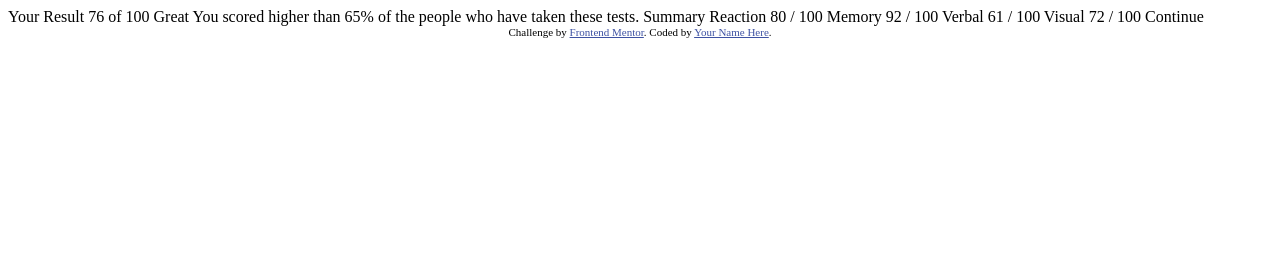
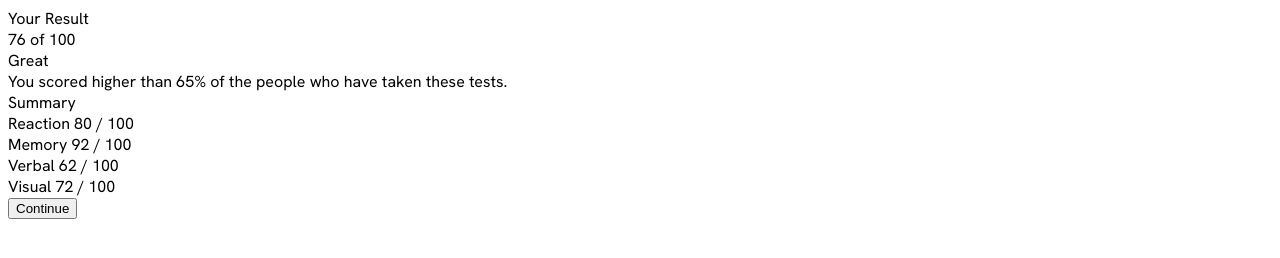
Before and after one commit to alemarr/fm-results-summary-component, a plain HTML site: page index.html in a window 1280 px wide. Drawn offline with Linux system fonts and the light colour scheme.

Commit message:
WIP Basic structure + style guide

```diff
--- a/index.html
+++ b/index.html
@@ -1,47 +1,65 @@
 <!DOCTYPE html>
 <html lang="en">
+
 <head>
   <meta charset="UTF-8">
-  <meta name="viewport" content="width=device-width, initial-scale=1.0"> <!-- displays site properly based on user's device -->
+  <meta name="viewport" content="width=device-width, initial-scale=1.0">
+  <!-- displays site properly based on user's device -->
 
   <link rel="icon" type="image/png" sizes="32x32" href="./assets/images/favicon-32x32.png">
+  <link rel="stylesheet" type="text/css" href="main.css">
 
   <title>Frontend Mentor | Results summary component</title>
+</head>
 
-  <!-- Feel free to remove these styles or customise in your own stylesheet 👍 -->
-  <style>
-    .attribution { font-size: 11px; text-align: center; }
-    .attribution a { color: hsl(228, 45%, 44%); }
-  </style>
-</head>
 <body>
-
-  Your Result
-  76
-  of 100
-
-  Great
-  You scored higher than 65% of the people who have taken these tests.
-
-  Summary
-
-  Reaction
-  80 / 100
-
-  Memory
-  92 / 100
-
-  Verbal
-  61 / 100
-
-  Visual
-  72 / 100
-
-  Continue
+  <main>
+    <div class="results row">
+      <div class="results__title">Your Result</div>
+      <div class="results__result__number">
+        76
+        of 100
+      </div>
+      <div class="results__result__text">
+        Great
+      </div>
+      <div class="results__result__description">You scored higher than 65% of the people who have taken these tests.
+      </div>
+    </div>
+    <div class="summary row">
+      <div class="summary__title">Summary</div>
+      <div class="summary__result summary__reaction">
+        <i class="summary__result__icon"></i>
+        <span class="summary__result__category">Reaction</span>
+        <span class="summary__result__result">80</span>
+        / 100
+      </div>
+      <div class="summary__result summary__memory">
+        <i class="summary__result__icon"></i>
+        <span class="summary__result__category">Memory</span>
+        <span class="summary__result__result">92</span>
+        / 100
+      </div>
+      <div class="summary__result summary__verbal">
+        <i class="summary__result__icon"></i>
+        <span class="summary__result__category">Verbal</span>
+        <span class="summary__result__result">62</span>
+        / 100
+      </div>
+      <div class="summary__result summary__visual">
+        <i class="summary__result__icon"></i>
+        <span class="summary__result__category">Visual</span>
+        <span class="summary__result__result">72</span>
+        / 100
+      </div>
+      <button class="summary__cta">Continue</button>
+    </div>
+  </main>
 
   <div class="attribution">
     Challenge by <a href="https://www.frontendmentor.io?ref=challenge" target="_blank">Frontend Mentor</a>.
     Coded by <a href="#">Your Name Here</a>.
   </div>
 </body>
+
 </html>
--- /dev/null
+++ b/main.css
@@ -0,0 +1,41 @@
+:root {
+    /* Primary */
+    --red: #ff5757;
+    --yellow: #ffb01f;
+    --green: #00bd91;
+    --blue: #1125d4;
+
+    /* Gradients */
+    --blue-light-slate: #7857ff;
+    --blue-light-royal: #2e2be9;
+    --blue-violet: rgb(78, 33, 202);
+    --blue-persian: #2421ca00;
+
+
+    /* Neutral */
+    --white: #ffffff;
+    --blue-pale: #ebf1ff;
+    --lavender-light: #c8c7ff;
+    --blue-dark-gray: #303b5a;
+}
+
+@font-face {
+    font-family: Hanken Grotesk;
+    src: url(assets/fonts/HankenGrotesk-VariableFont_wght.ttf);
+}
+
+html,
+body {
+    background: var(--white);
+    font-family: "Hanken Grotesk";
+    height: 100%;
+}
+
+.attribution {
+    display: none;
+    font-size: 11px;
+    text-align: center;
+}
+.attribution a {
+    color: hsl(228, 45%, 44%);
+}
```
